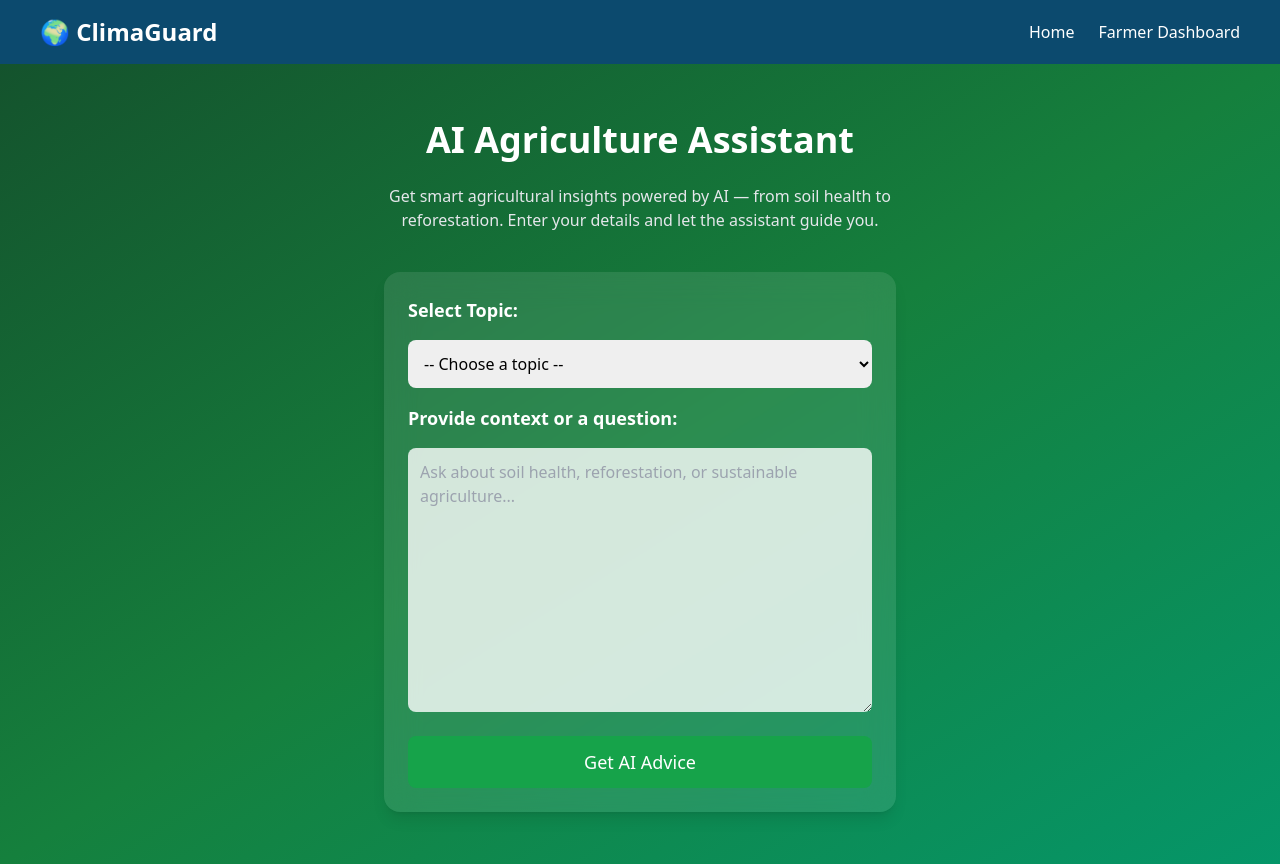
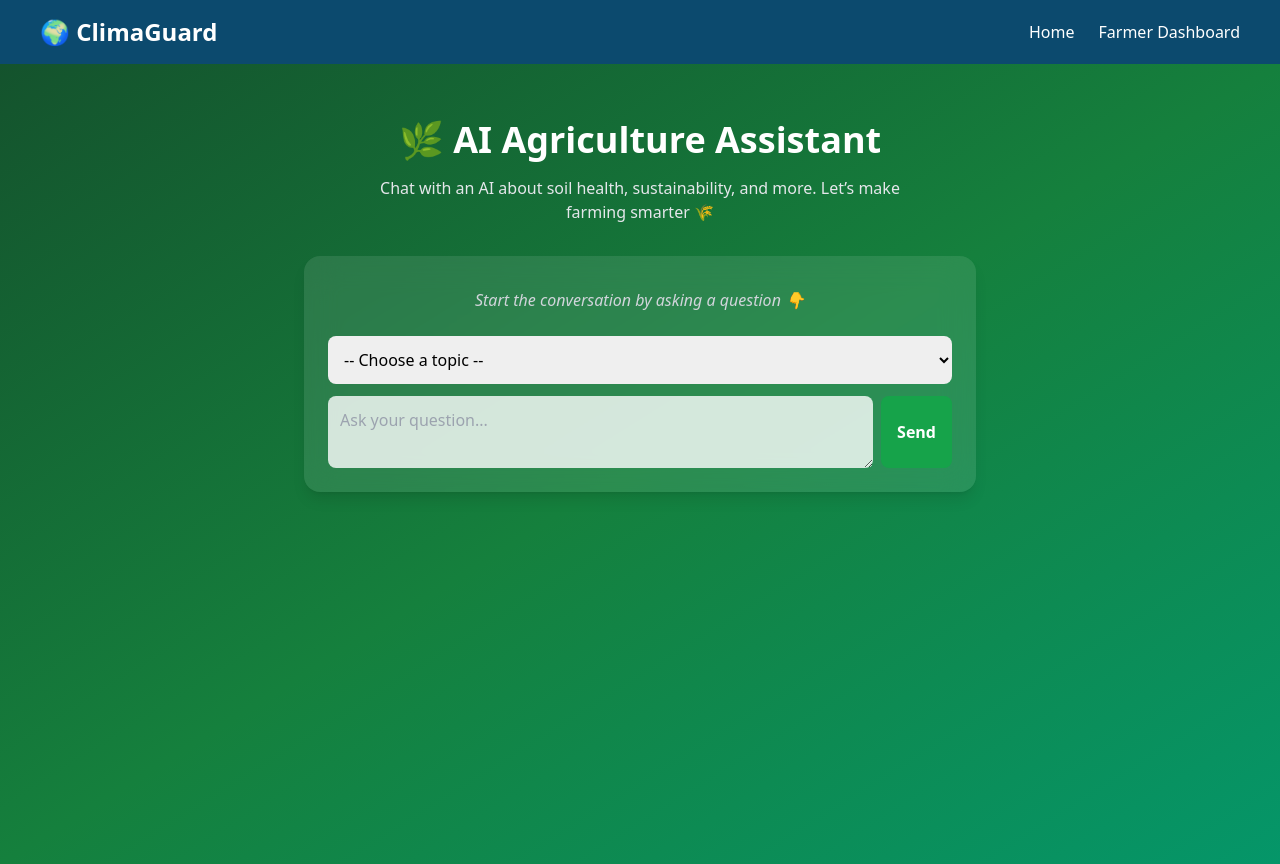
Before and after one commit to DANKlEIN117/ClimaGuard, a React (Create React App) app in the folder client/: page /ai-assistant in a window 1280 px wide. Built offline with nearby package versions, Linux system fonts and the light colour scheme.

Commit message:
GEMINI AI

```diff
--- a/client/src/pages/AIAssistant.jsx
+++ b/client/src/pages/AIAssistant.jsx
@@ -4,11 +4,9 @@ function AIAssistant() {
   const [prompt, setPrompt] = useState("");
   const [response, setResponse] = useState("");
   const [loading, setLoading] = useState(false);
-
-  // 🔹 Add these missing states
-  const [topic, setTopic] = useState("soil health"); // Default dropdown topic
-  const [advice, setAdvice] = useState(""); // Store advice response here
-
+  const [topic, setTopic] = useState("soil health");
+  const [advice, setAdvice] = useState("");
+  const [chat, setChat] = useState([]); // 🟢 store question + response history
 
   const topics = [
     { id: "soil_health", name: "Soil Health" },
@@ -17,48 +15,93 @@ function AIAssistant() {
     { id: "land_rehabilitation", name: "Land Rehabilitation" },
   ];
 
-  const handleAsk = async () => {
-  if (typeof prompt !== "string" || !prompt.trim()) {
+  const handleAsk = async (e) => {
+    e.preventDefault();
+    if (!prompt.trim()) {
       alert("Please type your question first!");
       return;
     }
 
     setLoading(true);
+    setAdvice("");
     setResponse("");
 
+    // Add user message immediately to chat
+    const userMessage = { role: "user", content: prompt };
+    setChat((prev) => [...prev, userMessage]);
+
     try {
-    const res = await fetch("https://climaguard.onrender.com/api/ai/chat", {
+      const res = await fetch("http://localhost:5000/api/ai/chat", {
         method: "POST",
         headers: { "Content-Type": "application/json" },
         body: JSON.stringify({ prompt }),
       });
 
       const data = await res.json();
-    setResponse(data.reply || "No response received 😢");
+      const reply = data.reply || "No response received 😢";
+
+      // Add AI response to chat
+      const aiMessage = { role: "ai", content: reply };
+      setChat((prev) => [...prev, aiMessage]);
+
+      setAdvice(reply);
     } catch (err) {
-    setResponse("⚠️ Server error — could not connect to AI service.");
+      const errorMsg = "⚠️ Server error — could not connect to AI service.";
+      setChat((prev) => [...prev, { role: "ai", content: errorMsg }]);
+      setAdvice(errorMsg);
     }
 
     setLoading(false);
+    setPrompt(""); // clear input
   };
-
-
 
   return (
     <div className="min-h-screen bg-gradient-to-br from-green-900 via-green-700 to-emerald-600 flex flex-col items-center p-6 text-white">
-      <h1 className="text-3xl md:text-4xl font-bold mt-8 mb-6 text-center">
-         AI Agriculture Assistant
+      <h1 className="text-3xl md:text-4xl font-bold mt-8 mb-4 text-center">
+        🌿 AI Agriculture Assistant
       </h1>
-      <p className="text-center max-w-xl mb-10 text-gray-200">
-        Get smart agricultural insights powered by AI — from soil health to
-        reforestation. Enter your details and let the assistant guide you.
+      <p className="text-center max-w-xl mb-8 text-gray-200">
+        Chat with an AI about soil health, sustainability, and more.
+        Let’s make farming smarter 🌾
       </p>
 
-      <form
-        onSubmit={handleAsk}
-        className="bg-white/10 backdrop-blur-lg p-6 rounded-2xl shadow-lg w-full max-w-lg flex flex-col gap-4"
+      {/* Chat Box */}
+      <div className="w-full max-w-2xl bg-white/10 backdrop-blur-lg rounded-2xl shadow-lg p-6 flex flex-col">
+        <div className="flex-1 h-[400px] overflow-y-auto space-y-4 mb-4 p-2">
+          {chat.length === 0 && (
+            <p className="text-gray-300 text-center italic">
+              Start the conversation by asking a question 👇
+            </p>
+          )}
+
+          {chat.map((msg, index) => (
+            <div
+              key={index}
+              className={`flex ${
+                msg.role === "user" ? "justify-end" : "justify-start"
+              }`}
             >
-        <label className="font-semibold text-lg">Select Topic:</label>
+              <div
+                className={`p-3 max-w-[80%] rounded-2xl ${
+                  msg.role === "user"
+                    ? "bg-green-600 text-white"
+                    : "bg-gray-800 text-gray-100"
+                }`}
+              >
+                <p>{msg.content}</p>
+              </div>
+            </div>
+          ))}
+
+          {loading && (
+            <p className="text-gray-300 italic text-center animate-pulse">
+              Thinking...
+            </p>
+          )}
+        </div>
+
+        {/* Input Form */}
+        <form onSubmit={handleAsk} className="flex flex-col gap-3">
           <select
             className="p-3 rounded-lg text-black outline-none"
             value={topic}
@@ -72,40 +115,30 @@ function AIAssistant() {
             ))}
           </select>
 
-        <label className="font-semibold text-lg">
-          Provide context or a question:
-        </label>
+          <div className="flex gap-2">
             <textarea
               value={prompt}
-            onChange={(e) => setPrompt(e.target.value)}  // ✅ FIXED
-            placeholder="Ask about soil health, reforestation, or sustainable agriculture..."
-            className="w-full p-3 rounded-lg bg-white/80 text-gray-900 focus:outline-none focus:ring-2 focus:ring-green-500"
-            rows="10"
+              onChange={(e) => setPrompt(e.target.value)}
+              placeholder="Ask your question..."
+              className="flex-1 p-3 rounded-lg bg-white/80 text-gray-900 focus:outline-none focus:ring-2 focus:ring-green-500"
+              rows="2"
             />
-
-
             <button
               type="submit"
               disabled={loading}
-          className={`mt-2 py-3 rounded-lg font-medium text-lg transition-all ${
+              className={`px-4 py-3 rounded-lg font-semibold ${
                 loading
                   ? "bg-green-400 cursor-not-allowed"
                   : "bg-green-600 hover:bg-green-700"
               }`}
             >
-          {loading ? "Analyzing..." : "Get AI Advice"}
+              {loading ? "..." : "Send"}
             </button>
+          </div>
         </form>
-
-      {advice && (
-        <div className="bg-white/10 p-6 rounded-xl mt-4 text-gray-200">
-            <h3 className="text-lg font-semibold">AI Advice</h3>
-            <p className="mt-2">{advice}</p>
       </div>
-        )}
-
     </div>
   );
-};
+}
 
 export default AIAssistant;
```
Also changed, not shown: 2 other files (tests, documents, lock files or other folders). Lines whose indentation alone changed are shown as unchanged.
